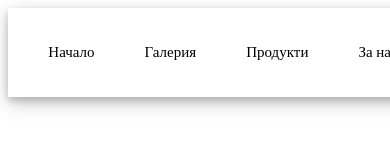
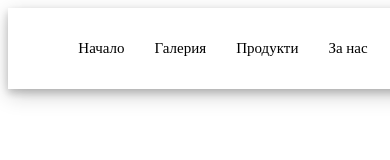
Before and after one commit to NadejdaRasheva/Honey-Website, a plain HTML site: page navigation/navbar.html in a window 390 px wide. Drawn offline with Linux system fonts and the light colour scheme.

Commit message:
Updating some media queries

```diff
--- a/indexpage/stylesResponsive.css
+++ b/indexpage/stylesResponsive.css
@@ -1,10 +1,12 @@
-@media (width <= 700px){
+@media (width <= 1300px){
     .full-width-banner{
         flex-direction: column;
     }
 
     .banner-picture{
         width: auto;
+        position: relative;
+        justify-content: center;
     }
 }
 
--- a/navigation/navbarResponsive.css
+++ b/navigation/navbarResponsive.css
@@ -3,3 +3,10 @@
         gap: 50px;
     }
 }
+
+@media (width <= 500px){
+    .links ul{
+        font-size: 12px;
+        gap: 30px;
+    }
+}
```
Also changed, not shown: footer/footerResponsive.css (line endings or trailing spaces).
